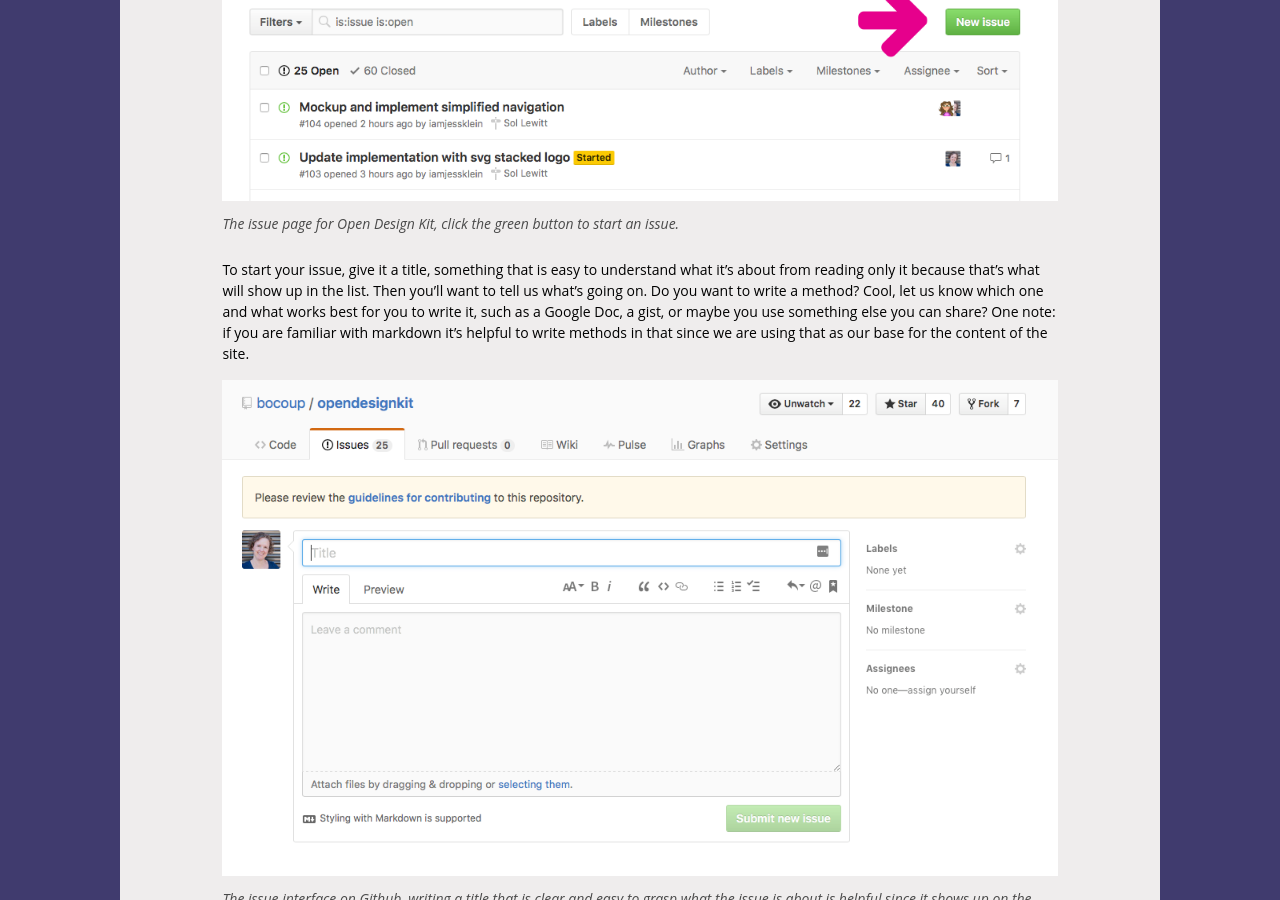
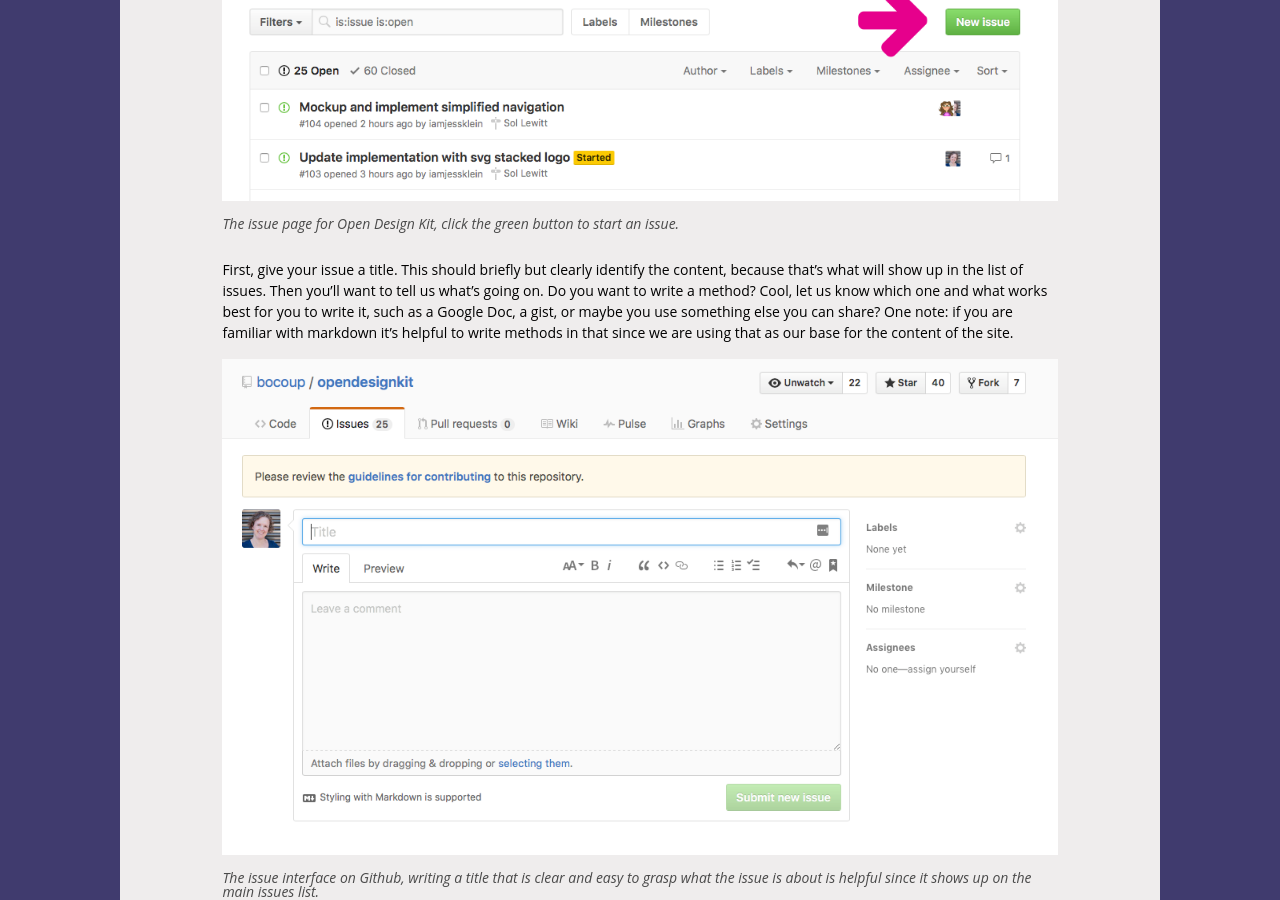
Before and after one commit to open-design-kit/opendesignkit, a Jekyll site: the page built from contribute/index.html, in a window 1280 px wide and 900 px high, scrolled down 1152 px. Built offline with Jekyll 4.4.1, drawn with Linux system fonts in a browser that asks for light colours.

Commit message:
fixing the confusing text in contribute, for #186

```diff
--- a/contribute/index.html
+++ b/contribute/index.html
@@ -24,7 +24,7 @@
         <img src="/img/contribute/github-issues-list-arrow.png" alt="Github issue list" />
         <figcaption class="figcaption">The issue page for Open Design Kit, click the green button to start an issue.</figcaption>
     </figure>
-    <p>To start your issue, give it a title, something that is easy to understand what it’s about from reading only it because that’s what will show up in the list. Then you’ll want to tell us what’s going on. Do you want to write a method? Cool, let us know which one and what works best for you to write it, such as a Google Doc, a gist, or maybe you use something else you can share? One note: if you are familiar with markdown it’s helpful to write methods in that since we are using that as our base for the content of the site.</p>
+    <p>First, give your issue a title. This should briefly but clearly identify the content, because that’s what will show up in the list of issues. Then you’ll want to tell us what’s going on. Do you want to write a method? Cool, let us know which one and what works best for you to write it, such as a Google Doc, a gist, or maybe you use something else you can share? One note: if you are familiar with markdown it’s helpful to write methods in that since we are using that as our base for the content of the site.</p>
     <figure class="figure">
         <img src="/img/contribute/github-issue-interface.png" alt="Github issue interface" />
         <figcaption class="figcaption">The issue interface on Github, writing a title that is clear and easy to grasp what the issue is about is helpful since it shows up on the main issues list.</figcaption>
```
